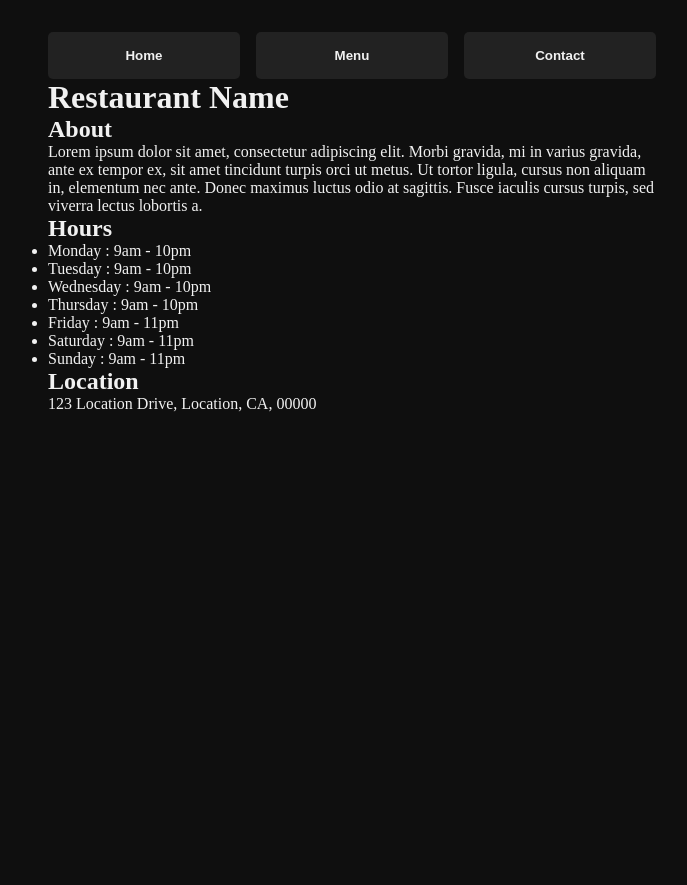
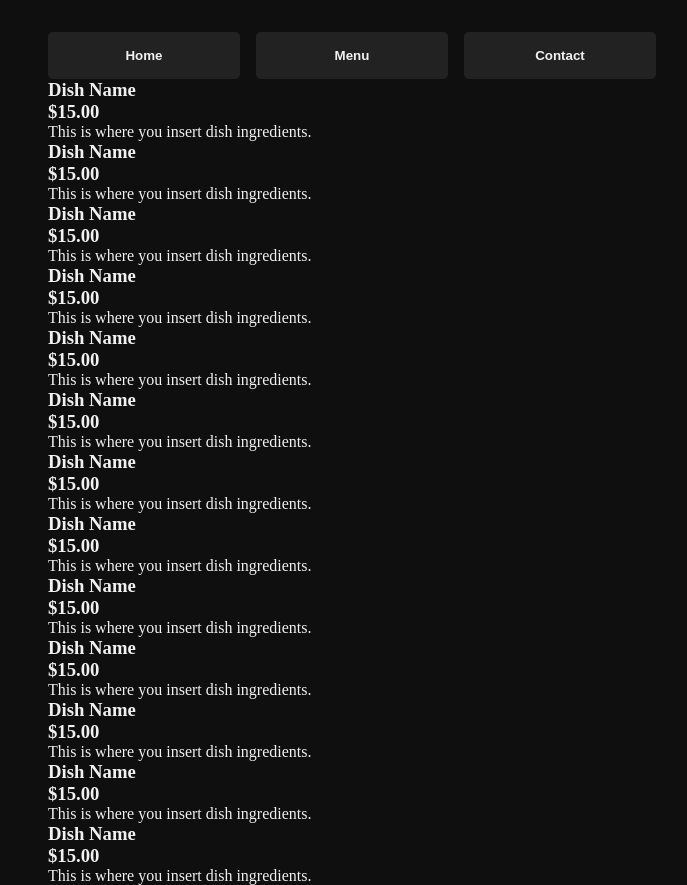
Before and after one commit to hsno68/restaurant-page, a website built with webpack: page src/template.html in a window 1280 px wide. Both pictures are taken after a click on the button "Menu". Shown: the whole page, without its empty margins (288-975 px from the left). Before the commit the page ends 800 px from the top, so only its background shows below. Built offline with nearby package versions, Linux system fonts and the light colour scheme.

Commit message:
Create menu tab page and link buttons to load pages

```diff
--- a/src/homepage.js
+++ b/src/homepage.js
@@ -1,5 +1,6 @@
-export default function pageLoad() {
+export default function homePageLoad() {
   const contentContainer = document.querySelector("div#content-container");
+  contentContainer.replaceChildren();
 
   const restaurantNameHeading = document.createElement("h1");
   restaurantNameHeading.textContent = "Restaurant Name";
--- a/src/index.js
+++ b/src/index.js
@@ -1,4 +1,11 @@
 import "./styles.css";
-import pageLoad from "./homepage.js";
+import homePageLoad from "./homepage.js";
+import menuPageLoad from "./menu.js";
 
-pageLoad();
+homePageLoad();
+
+const homeButton = document.querySelector("button.home");
+const menuButton = document.querySelector("button.menu");
+
+homeButton.addEventListener("click", homePageLoad);
+menuButton.addEventListener("click", menuPageLoad);
--- /dev/null
+++ b/src/menu.js
@@ -0,0 +1,18 @@
+export default function menuPageLoad() {
+  const contentContainer = document.querySelector("div#content-container");
+  contentContainer.replaceChildren();
+
+  const numberOfDishes = 12;
+
+  for (let i = 0; i <= numberOfDishes; i++) {
+    const div = document.createElement("div");
+    const cardHeading = document.createElement("h3");
+    cardHeading.textContent = "Dish Name";
+    const dishPriceHeading = document.createElement("h3");
+    dishPriceHeading.textContent = "$15.00";
+    const dishDescriptionPara = document.createElement("p");
+    dishDescriptionPara.textContent = "This is where you insert dish ingredients.";
+    div.append(cardHeading, dishPriceHeading, dishDescriptionPara);
+    contentContainer.appendChild(div);
+  }
+}
--- a/src/template.html
+++ b/src/template.html
@@ -9,9 +9,9 @@
   <div class="body-container">
     <header>
       <nav>
-        <button type="button">Home</button>
-        <button type="button">Menu</button>
-        <button type="button">Contact</button>
+        <button type="button" class="home">Home</button>
+        <button type="button" class="menu">Menu</button>
+        <button type="button" class="contact">Contact</button>
       </nav>
     </header>
     <div id="content-container"></div>
```
